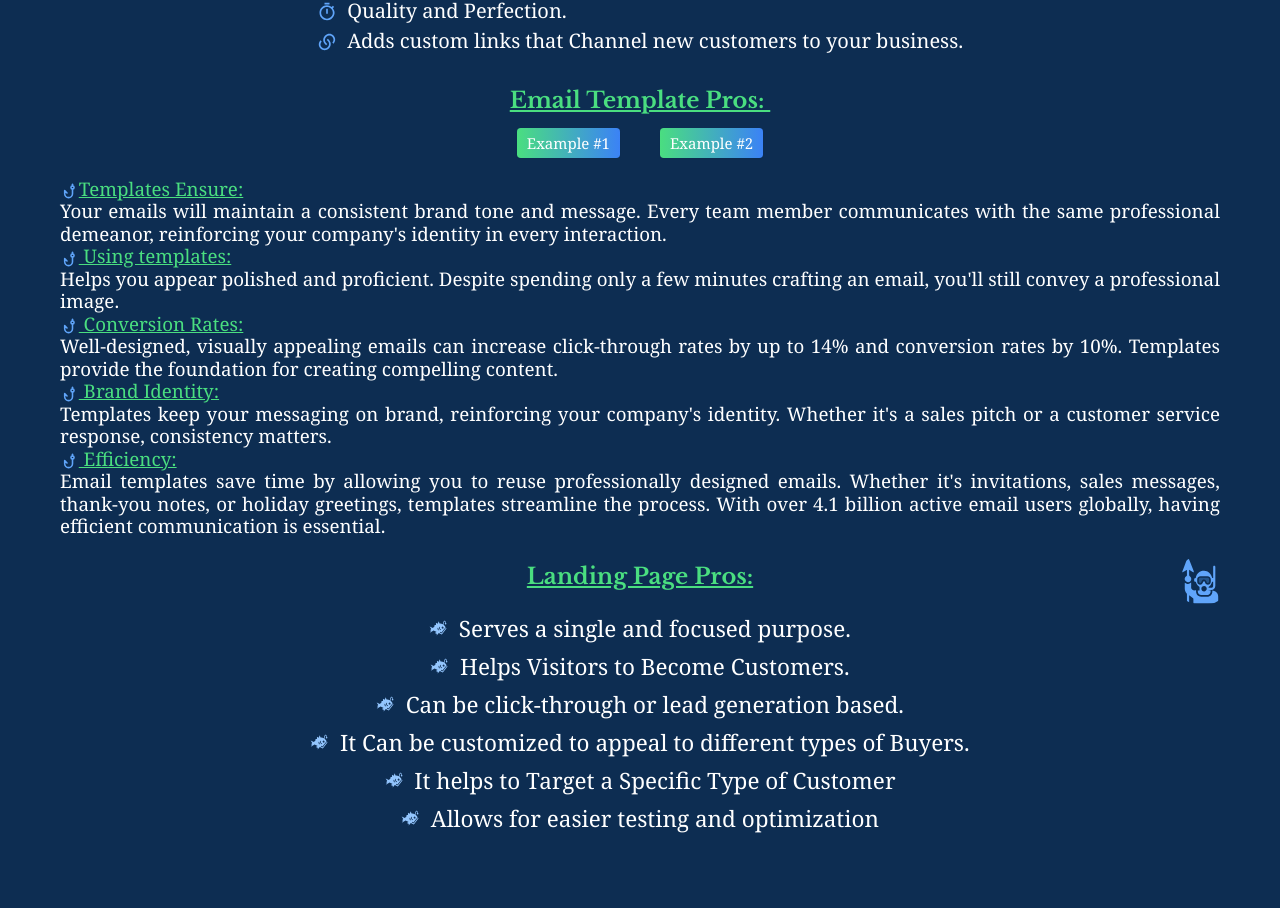
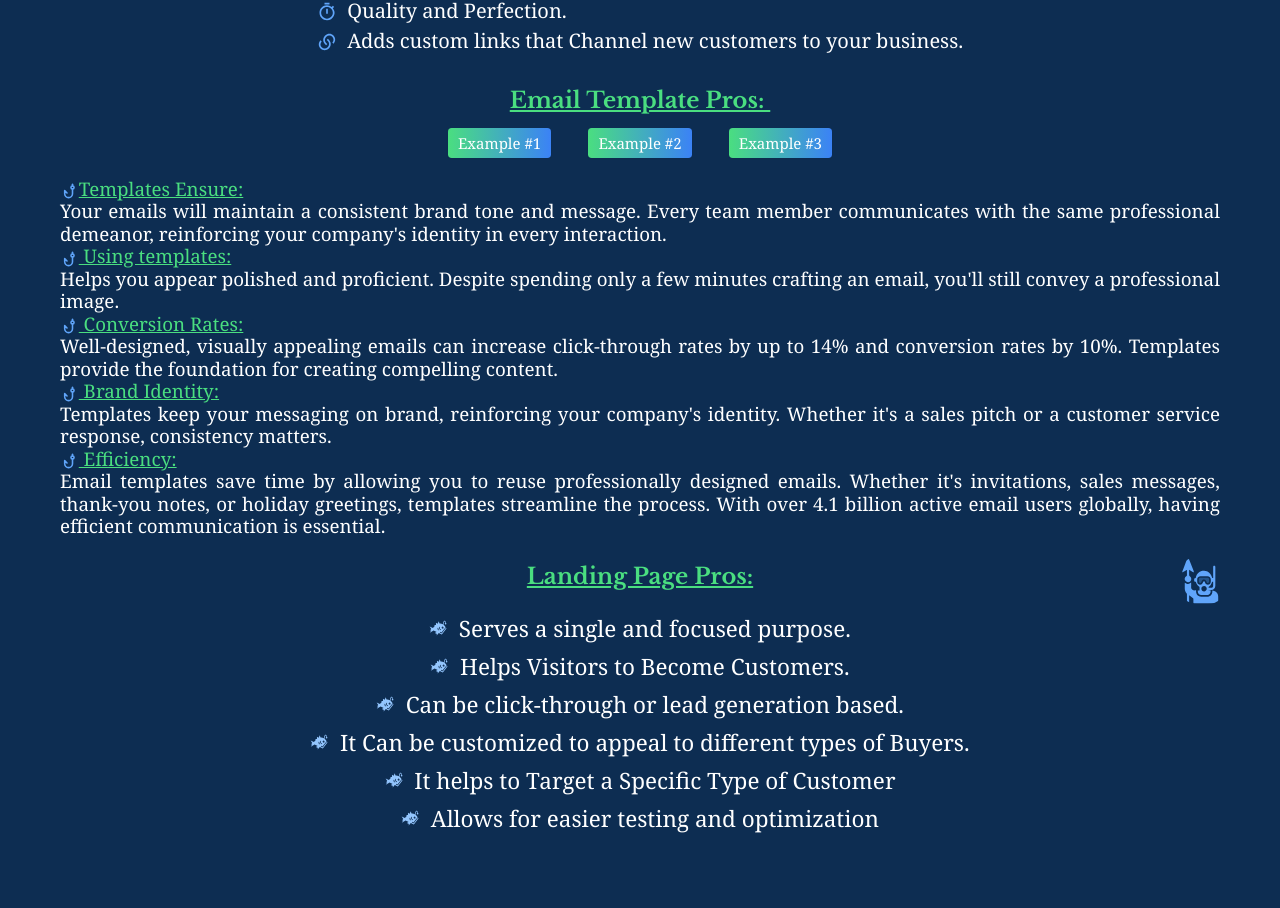
Before and after one commit to MyBaBB/100_Bucks_Intro, a React (Vite) app: page / in a window 1280 px wide. Shown: the part 1052-1960 px from the top of the page. Built offline with nearby package versions, Linux system fonts and the light colour scheme.

Commit message:
added the tom pergola email template preview button

```diff
--- /dev/null
+++ b/src/components/ExampleButton.jsx
@@ -0,0 +1,49 @@
+import React from 'react'
+
+const ExampleButton = () => {
+  return (
+    <div>
+      <div className="relative m-auto mt-4  flex justify-between  w-[30%]  ">
+            <a href=" https://mybabb.github.io/New-Email-Template/">
+              <button
+                className="
+                     relative   inline-flex items-center justify-center rounded-md
+                     bg-gradient-to-r from-green-400 to-blue-500   px-4 py-2 text-2xl
+                     font-medium text-white shadow-sm hover:bg-gradient-to-br focus:outline-none focus:ring-2
+                     focus:ring-green-500 focus:ring-offset-2
+                  "
+              >
+                Example #1
+              </button>
+            </a>
+
+            <a href="https://mybabb.github.io/BasicEmail_gh_pages/">
+              <button
+                className="
+                     relative   inline-flex items-center justify-center
+                     rounded-md bg-gradient-to-r from-green-400 to-blue-500  px-4 py-2 text-2xl
+                     font-medium text-white shadow-sm hover:bg-gradient-to-br focus:outline-none focus:ring-2
+                     focus:ring-green-500 focus:ring-offset-2
+                  "
+              >
+                Example #2
+              </button>
+            </a>
+            <a href="https://mybabb.github.io/Pergola-Email/ ">
+              <button
+                className="
+                     relative   inline-flex items-center justify-center
+                     rounded-md bg-gradient-to-r from-green-400 to-blue-500  px-4 py-2 text-2xl
+                     font-medium text-white shadow-sm hover:bg-gradient-to-br focus:outline-none focus:ring-2
+                     focus:ring-green-500 focus:ring-offset-2
+                  "
+              >
+                Example #3
+              </button>
+            </a>
+          </div>
+    </div>
+  )
+}
+
+export default ExampleButton
--- a/src/components/TopSection.jsx
+++ b/src/components/TopSection.jsx
@@ -9,7 +9,6 @@ import { RiDoubleQuotesL } from "react-icons/ri";
 import { RiDoubleQuotesR } from "react-icons/ri";
 import { GiTropicalFish } from "react-icons/gi";
 import { TbFishHook } from "react-icons/tb";
-
 import { FaPlusCircle } from "react-icons/fa";
 import { TiEqualsOutline } from "react-icons/ti";
 import { TiPlus } from "react-icons/ti";
@@ -19,7 +18,6 @@ import { MdAddShoppingCart } from "react-icons/md";
 import { TfiLock } from "react-icons/tfi";
 import { TbMailFast } from "react-icons/tb";
 import { PiLinkBold } from "react-icons/pi";
-
 import ContactButton from "./ContactButton";
 import ToolBox from "./ToolBoxFolder/ToolBox";
 import { GiAnglerFish } from "react-icons/gi";
@@ -27,6 +25,7 @@ import ScubaSpear from "./ScubaManFolder/ScubaSpear";
 import DiverDown from "./ScubaManFolder/DiverDown";
 import "./ScubaManFolder/DiverDown.css";
 import FreeKindleBook from "./FreeKindlebook/FreeKindleBook";
+import ExampleButton from "./ExampleButton";
 
 const TopSection = () => {
   return (
@@ -272,33 +271,7 @@ const TopSection = () => {
               </div>
             </a>
           </div>
-          <div className="relative m-auto mt-4  flex justify-center   ">
-            <a href=" https://mybabb.github.io/New-Email-Template/">
-              <button
-                className="
-                     relative mr-8 inline-flex items-center justify-center rounded-md
-                     bg-gradient-to-r from-green-400 to-blue-500   px-4 py-2 text-2xl
-                     font-medium text-white shadow-sm hover:bg-gradient-to-br focus:outline-none focus:ring-2
-                     focus:ring-green-500 focus:ring-offset-2
-                  "
-              >
-                Example #1
-              </button>
-            </a>
-
-            <a href="https://mybabb.github.io/BasicEmail_gh_pages/">
-              <button
-                className="
-                     relative ml-8 inline-flex items-center justify-center
-                     rounded-md bg-gradient-to-r from-green-400 to-blue-500  px-4 py-2 text-2xl
-                     font-medium text-white shadow-sm hover:bg-gradient-to-br focus:outline-none focus:ring-2
-                     focus:ring-green-500 focus:ring-offset-2
-                  "
-              >
-                Example #2
-              </button>
-            </a>
-          </div>
+          < ExampleButton />
           <div className="p-8 text-justify  text-3xl sm:mx-[4rem]">
             <span className="IoDiamondSharp inline-block pb-1">
               <TbFishHook />
```
